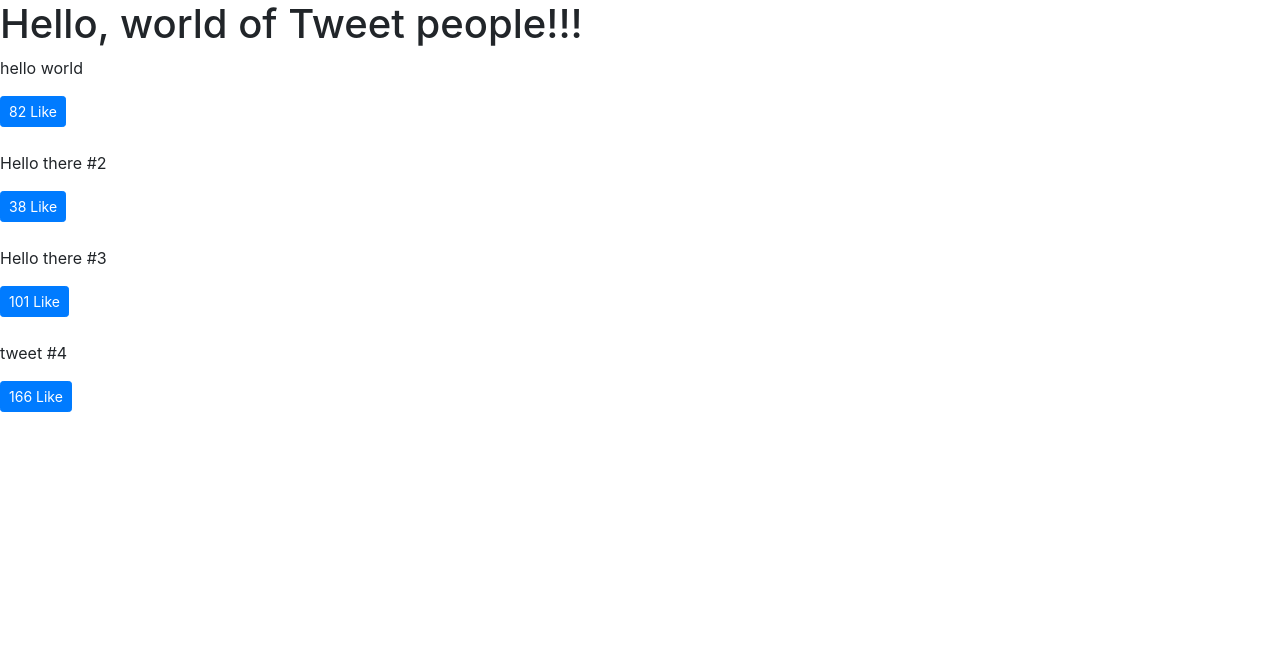
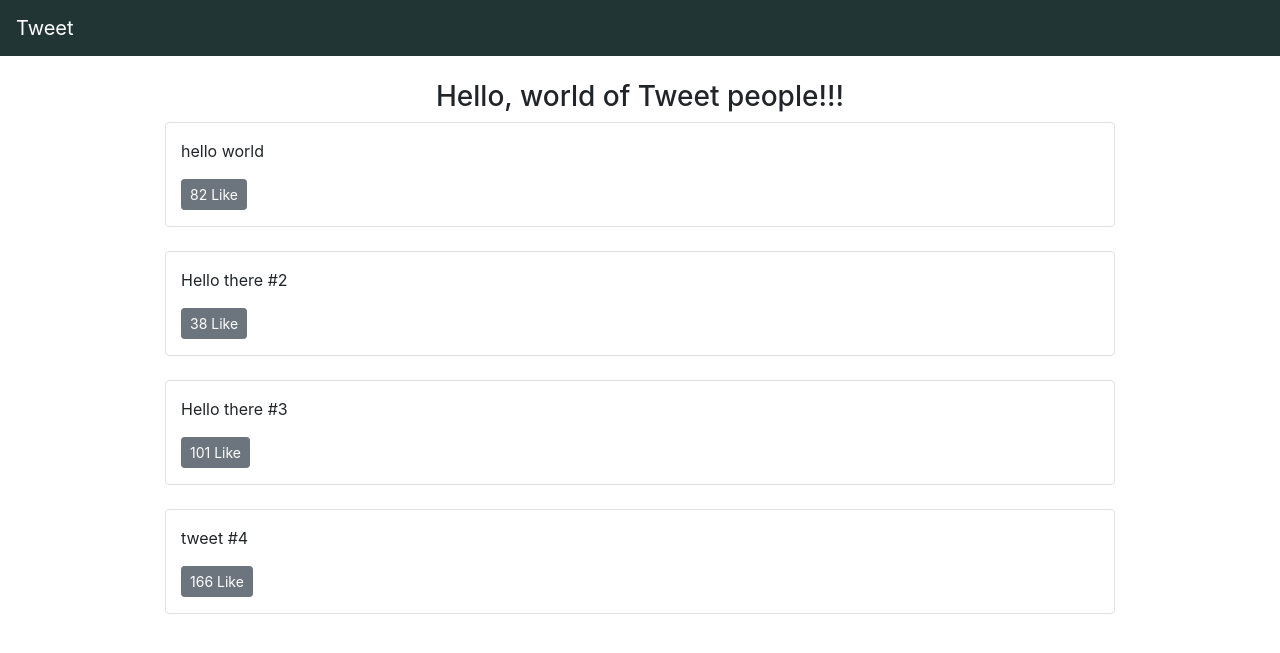
Before and after one commit to moshohel/Tweet, a Django app: page / in a window 1280 px wide. Shown: the top 653 px of the page. Run offline with Django 3.2, Linux system fonts and the light colour scheme; data comes from the database, SQL or seed files in the repository.

Commit message:
Rapid Implement of Bootstrap Theme

```diff
--- a/templates/base.html
+++ b/templates/base.html
@@ -8,12 +8,21 @@
     <!-- Bootstrap CSS -->
     <link rel="stylesheet" href="https://cdn.jsdelivr.net/npm/bootstrap@4.5.3/dist/css/bootstrap.min.css" integrity="sha384-TX8t27EcRE3e/ihU7zmQxVncDAy5uIKz4rEkgIXeMed4M0jlfIDPvg6uqKI2xXr2" crossorigin="anonymous">
 
+    <style>
+      .bg-tweet{
+        background-color: rgb(34, 53, 53);
+      }
+    </style>
     <title>Tweet</title>
   </head>
   <body>
+    {% include "components/navbar.html" %}
 
-    {% block content %}
-    {% endblock content %}
+    <div class="container">
+      {% block content %}
+      {% endblock content %}
+    </div>
+
 
     <!-- Optional JavaScript; choose one of the two! -->
 
--- /dev/null
+++ b/templates/components/navbar.html
@@ -0,0 +1,35 @@
+<nav class="navbar navbar-expand-lg navbar-dark bg-tweet mb-4">
+    <a class="navbar-brand" href="/">Tweet</a>
+    <button class="navbar-toggler d-none" type="button" data-toggle="collapse" data-target="#navbarSupportedContent" aria-controls="navbarSupportedContent" aria-expanded="false" aria-label="Toggle navigation">
+      <span class="navbar-toggler-icon"></span>
+    </button>
+
+    <div class="collapse navbar-collapse d-none" id="navbarSupportedContent">
+      <ul class="navbar-nav mr-auto d-none">
+        <li class="nav-item active">
+          <a class="nav-link" href="#">Home <span class="sr-only">(current)</span></a>
+        </li>
+        <li class="nav-item">
+          <a class="nav-link" href="#">Link</a>
+        </li>
+        <li class="nav-item dropdown">
+          <a class="nav-link dropdown-toggle" href="#" id="navbarDropdown" role="button" data-toggle="dropdown" aria-haspopup="true" aria-expanded="false">
+            Dropdown
+          </a>
+          <div class="dropdown-menu" aria-labelledby="navbarDropdown">
+            <a class="dropdown-item" href="#">Action</a>
+            <a class="dropdown-item" href="#">Another action</a>
+            <div class="dropdown-divider"></div>
+            <a class="dropdown-item" href="#">Something else here</a>
+          </div>
+        </li>
+        <li class="nav-item">
+          <a class="nav-link disabled" href="#" tabindex="-1" aria-disabled="true">Disabled</a>
+        </li>
+      </ul>
+      <form class="form-inline my-2 my-lg-0 d-none">
+        <input class="form-control mr-sm-2" type="search" placeholder="Search" aria-label="Search">
+        <button class="btn btn-outline-success my-2 my-sm-0" type="submit">Search</button>
+      </form>
+    </div>
+  </nav>
--- a/templates/pages/home.html
+++ b/templates/pages/home.html
@@ -1,9 +1,14 @@
 {% extends 'base.html' %}
 
 {% block content %}
-<h1>Hello, world of Tweet people!!!</h1>
 
-<div id='tweets'>
+<div class="row text-center">
+    <div class="col">
+        <h3>Hello, world of Tweet people!!!</h3>
+    </div>
+</div>
+
+<div class="row" id='tweets'>
     Loading,,,
 </div>
 
@@ -20,12 +25,12 @@
     }
 
     function LikeBtn(tweet){
-        return "<button class='btn btn-primary btn-sm' onclick=handleDidLike("
+        return "<button class='btn btn-secondary btn-sm' onclick=handleDidLike("
         + tweet.id + "," + tweet.likes + ")>"+ tweet.likes +" Like</button>"
     }
 
     function formatTweetElement(tweet){
-        var formattedTweet = "<div class='mb-4 tweet' id='tweet-" + tweet.id
+        var formattedTweet = "<div class='col-12 col-md-10 mx-auto border rounded py-3 mb-4 tweet' id='tweet-" + tweet.id
         + "'><p>" + tweet.content + "</p> <div class='btn-group'>"+
         LikeBtn(tweet) + "</div></div>"
         return formattedTweet
```
Also changed, not shown: templates/components/footer.html (added).
